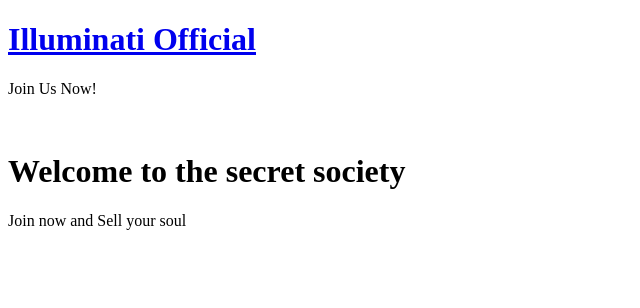
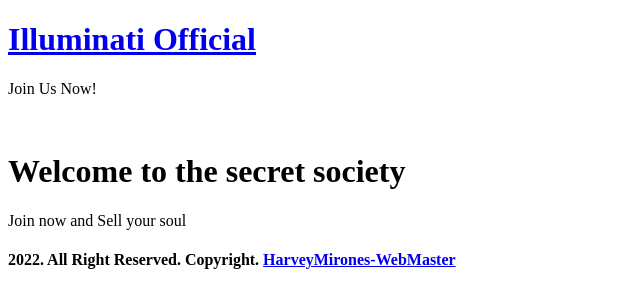
Before and after one commit to Harveymirones0827/MyBlogsite, a plain HTML site: page index.html in a window 1280 px wide. Shown: the whole page, without its empty margins (0-640 px from the left). Drawn offline with Linux system fonts and the light colour scheme.

Commit message:
Footer has been added

```diff
--- a/index.html
+++ b/index.html
@@ -14,5 +14,6 @@
     <h1>Welcome to the secret society</h1>
     <p> Join now and Sell your soul</p>
 
+    <h4> 2022. All Right Reserved. Copyright. <a href="#">HarveyMirones-WebMaster</a></h4>
 </body>
 </html>
```
